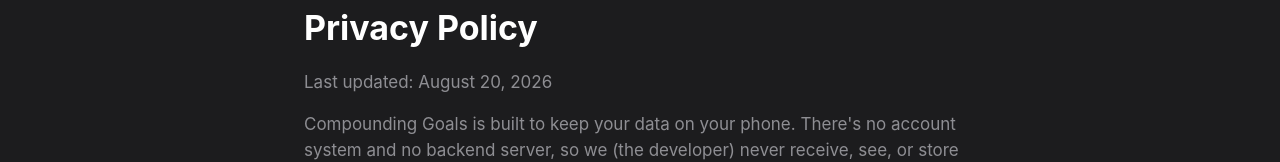
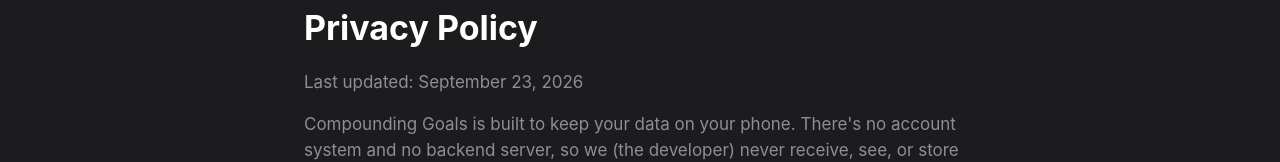
Before and after one commit to Compounding-Goals/Compounding-Goals-Website, a Next.js app: page /privacy in a window 1280 px wide. Shown: the part 120-282 px from the top of the page. Built offline with nearby package versions, Linux system fonts and the light colour scheme.

Commit message:
Updating Last Updated

```diff
--- a/app/privacy/page.tsx
+++ b/app/privacy/page.tsx
@@ -5,7 +5,7 @@
     <section className="section">
       <div className="container prose">
         <h1>Privacy Policy</h1>
-        <p className="text-tertiary">Last updated: August 20, 2026</p>
+        <p className="text-tertiary">Last updated: September 23, 2026</p>
 
         <p>
           Compounding Goals is built to keep your data on your phone. There&apos;s no account system
--- a/app/terms/page.tsx
+++ b/app/terms/page.tsx
@@ -5,7 +5,7 @@
     <section className="section">
       <div className="container prose">
         <h1>Terms of Service</h1>
-        <p className="text-tertiary">Last updated: August 20, 2026</p>
+        <p className="text-tertiary">Last updated: September 23, 2026</p>
 
         <p>By downloading or using Compounding Goals, you agree to these terms.</p>
 
```
